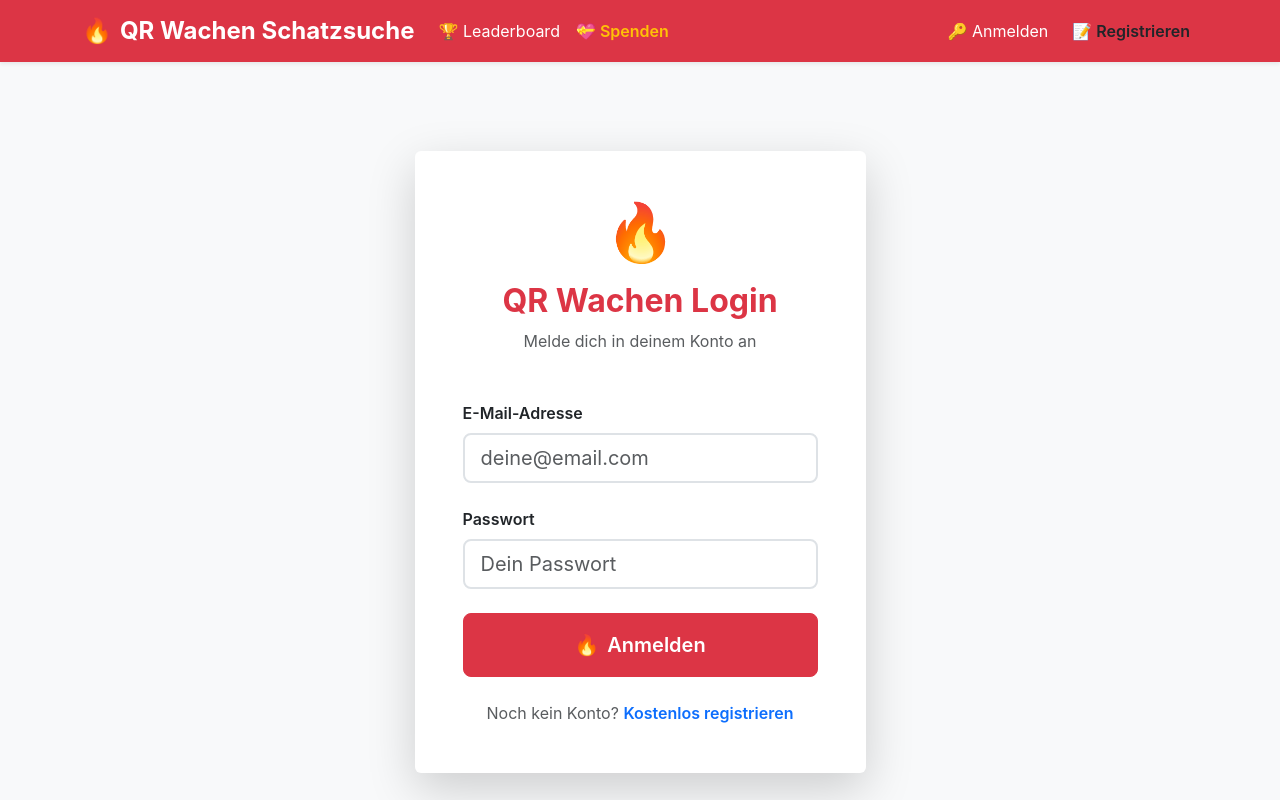
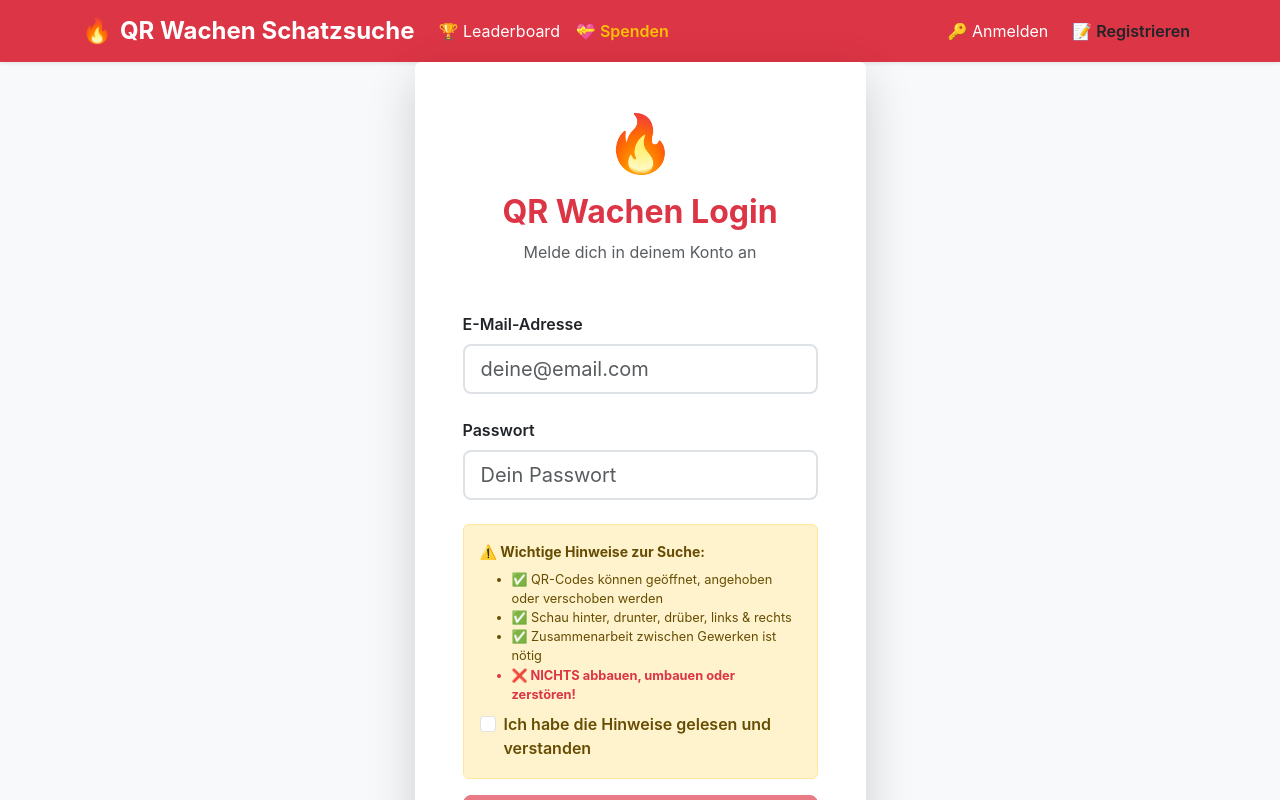
Before and after one commit to Novenski/QRTreasureHunt, a React (Vite) app in the folder frontend/: page /login in a window 1280 px wide. Shown: the top 800 px of the page. Built offline with nearby package versions, Linux system fonts and the light colour scheme; no server answers.

Commit message:
Feature: Wichtige Hinweise zur Suche - Checkbox-BestÃ¤tigung bei Login/Registrierung

```diff
--- a/frontend/src/pages/HomePage.jsx
+++ b/frontend/src/pages/HomePage.jsx
@@ -102,6 +102,39 @@ const HomePage = () => {
             </Col>
           </Row>
 
+          {/* Important Notice */}
+          <Row className="justify-content-center mb-4">
+            <Col lg="10">
+              <Alert variant="danger" className="mb-0">
+                <Alert.Heading className="h5 mb-3">
+                  <span className="me-2">⚠️</span>
+                  Wichtige Hinweise zur Suche
+                </Alert.Heading>
+                <Row>
+                  <Col md="6">
+                    <h6 className="text-success mb-2">✅ Erlaubt beim Suchen:</h6>
+                    <ul className="small mb-3 mb-md-0">
+                      <li>QR-Codes können geöffnet, angehoben oder verschoben werden</li>
+                      <li>Schau hinter, drunter, drüber, links & rechts</li>
+                      <li>Alle Codes sind frei zugänglich</li>
+                      <li>Zusammenarbeit zwischen Gewerken ist nötig</li>
+                    </ul>
+                  </Col>
+                  <Col md="6">
+                    <h6 className="text-danger mb-2">❌ Absolut verboten:</h6>
+                    <ul className="small mb-0">
+                      <li className="fw-bold">NICHTS abbauen oder umbauen!</li>
+                      <li className="fw-bold">NICHTS auseinanderbauen!</li>
+                      <li className="fw-bold">NICHTS zerstören!</li>
+                      <li>Codes beschädigen</li>
+                      <li>Mehrere Accounts</li>
+                    </ul>
+                  </Col>
+                </Row>
+              </Alert>
+            </Col>
+          </Row>
+
           {/* Compact Rules */}
           <Row className="justify-content-center">
             <Col lg="10">
@@ -109,7 +142,7 @@ const HomePage = () => {
                 <Col md="6">
                   <Card className="border-success border-opacity-25 bg-success bg-opacity-10 h-100">
                     <Card.Body className="p-3">
-                      <h5 className="h6 text-success mb-2">✅ Erlaubt</h5>
+                      <h5 className="h6 text-success mb-2">✅ Spielregeln</h5>
                       <ul className="list-unstyled small mb-0">
                         <li className="mb-1">• Im Team suchen</li>
                         <li className="mb-1">• Alleine spielen</li>
@@ -121,7 +154,7 @@ const HomePage = () => {
                 <Col md="6">
                   <Card className="border-danger border-opacity-25 bg-danger bg-opacity-10 h-100">
                     <Card.Body className="p-3">
-                      <h5 className="h6 text-danger mb-2">❌ Verboten</h5>
+                      <h5 className="h6 text-danger mb-2">❌ Nicht erlaubt</h5>
                       <ul className="list-unstyled small mb-0">
                         <li className="mb-1">• Codes beschädigen</li>
                         <li className="mb-1">• Verstecke verraten</li>
--- a/frontend/src/pages/LoginPage.jsx
+++ b/frontend/src/pages/LoginPage.jsx
@@ -11,6 +11,7 @@ const LoginPage = () => {
   });
   const [loading, setLoading] = useState(false);
   const [error, setError] = useState('');
+  const [rulesAccepted, setRulesAccepted] = useState(false);
 
   const { login } = useAuth();
   const navigate = useNavigate();
@@ -30,6 +31,12 @@ const LoginPage = () => {
 
   const handleSubmit = async (e) => {
     e.preventDefault();
+
+    if (!rulesAccepted) {
+      setError('Bitte bestätige, dass du die Hinweise gelesen hast');
+      return;
+    }
+
     setLoading(true);
     setError('');
 
@@ -103,12 +110,31 @@ const LoginPage = () => {
                     />
                   </Form.Group>
 
+                  {/* Rules Acceptance */}
+                  <Alert variant="warning" className="mb-3">
+                    <div className="fw-bold small mb-2">⚠️ Wichtige Hinweise zur Suche:</div>
+                    <ul className="mb-2 small" style={{fontSize: '0.8rem'}}>
+                      <li>✅ QR-Codes können geöffnet, angehoben oder verschoben werden</li>
+                      <li>✅ Schau hinter, drunter, drüber, links & rechts</li>
+                      <li>✅ Zusammenarbeit zwischen Gewerken ist nötig</li>
+                      <li className="text-danger fw-bold">❌ NICHTS abbauen, umbauen oder zerstören!</li>
+                    </ul>
+                    <Form.Check
+                      type="checkbox"
+                      id="rulesAccepted"
+                      label={<span className="fw-semibold">Ich habe die Hinweise gelesen und verstanden</span>}
+                      checked={rulesAccepted}
+                      onChange={(e) => setRulesAccepted(e.target.checked)}
+                      className="mt-2"
+                    />
+                  </Alert>
+
                   <Button
                     type="submit"
                     variant="danger"
                     size="lg"
                     className="w-100 py-3 fw-semibold"
-                    disabled={loading}
+                    disabled={loading || !rulesAccepted}
                   >
                     {loading ? (
                       <>
--- a/frontend/src/pages/QRCodePage.jsx
+++ b/frontend/src/pages/QRCodePage.jsx
@@ -296,6 +296,18 @@ const QRCodePage = () => {
                   </Card.Body>
                 </Card>
 
+                {/* Important Notice */}
+                <Alert variant="info" className="mb-3">
+                  <div className="fw-bold small mb-2">⚠️ Wichtige Hinweise zur Suche:</div>
+                  <ul className="mb-0 small" style={{fontSize: '0.75rem'}}>
+                    <li>✅ QR-Codes können geöffnet, angehoben oder verschoben werden</li>
+                    <li>✅ Schau hinter, drunter, drüber, links & rechts</li>
+                    <li>✅ Alle Codes sind frei zugänglich</li>
+                    <li>✅ Zusammenarbeit zwischen Gewerken ist nötig</li>
+                    <li className="text-danger fw-bold">❌ NICHTS abbauen, umbauen oder zerstören!</li>
+                  </ul>
+                </Alert>
+
                 {/* Rules - Compact */}
                 <div className="row g-2">
                   <div className="col-6">
--- a/frontend/src/pages/RegisterPage.jsx
+++ b/frontend/src/pages/RegisterPage.jsx
@@ -14,6 +14,7 @@ const RegisterPage = () => {
   const [loading, setLoading] = useState(false);
   const [error, setError] = useState('');
   const [success, setSuccess] = useState('');
+  const [rulesAccepted, setRulesAccepted] = useState(false);
 
   const { login } = useAuth();
   const navigate = useNavigate();
@@ -33,6 +34,12 @@ const RegisterPage = () => {
 
   const handleSubmit = async (e) => {
     e.preventDefault();
+
+    if (!rulesAccepted) {
+      setError('Bitte bestätige, dass du die Hinweise gelesen hast');
+      return;
+    }
+
     setLoading(true);
     setError('');
     setSuccess('');
@@ -152,12 +159,31 @@ const RegisterPage = () => {
                     />
                   </Form.Group>
 
+                  {/* Rules Acceptance */}
+                  <Alert variant="warning" className="mb-3">
+                    <div className="fw-bold small mb-2">⚠️ Wichtige Hinweise zur Suche:</div>
+                    <ul className="mb-2 small" style={{fontSize: '0.8rem'}}>
+                      <li>✅ QR-Codes können geöffnet, angehoben oder verschoben werden</li>
+                      <li>✅ Schau hinter, drunter, drüber, links & rechts</li>
+                      <li>✅ Zusammenarbeit zwischen Gewerken ist nötig</li>
+                      <li className="text-danger fw-bold">❌ NICHTS abbauen, umbauen oder zerstören!</li>
+                    </ul>
+                    <Form.Check
+                      type="checkbox"
+                      id="rulesAcceptedRegister"
+                      label={<span className="fw-semibold">Ich habe die Hinweise gelesen und verstanden</span>}
+                      checked={rulesAccepted}
+                      onChange={(e) => setRulesAccepted(e.target.checked)}
+                      className="mt-2"
+                    />
+                  </Alert>
+
                   <Button
                     type="submit"
                     variant="danger"
                     size="lg"
                     className="w-100 py-3 fw-semibold"
-                    disabled={loading}
+                    disabled={loading || !rulesAccepted}
                   >
                     {loading ? (
                       <>
```
